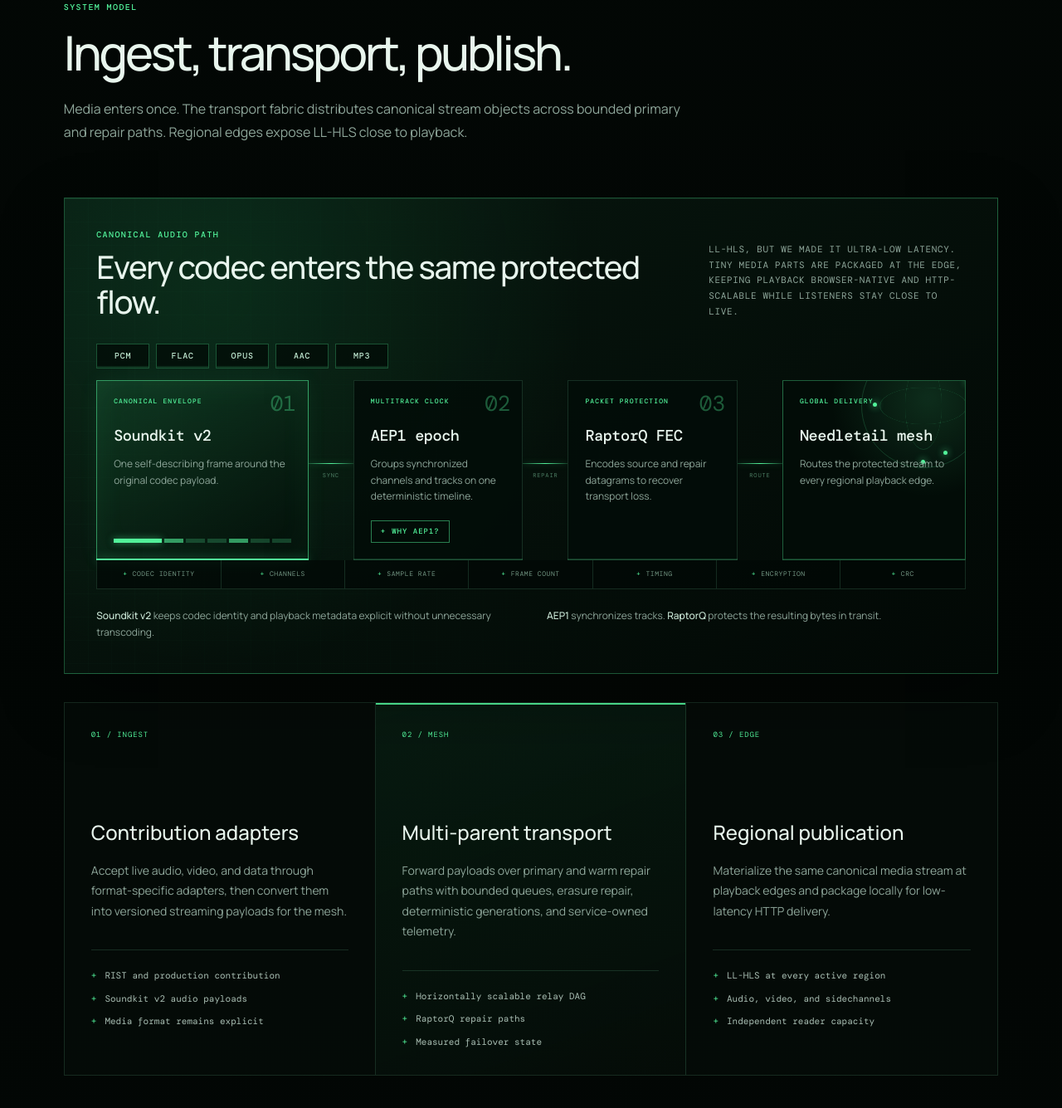
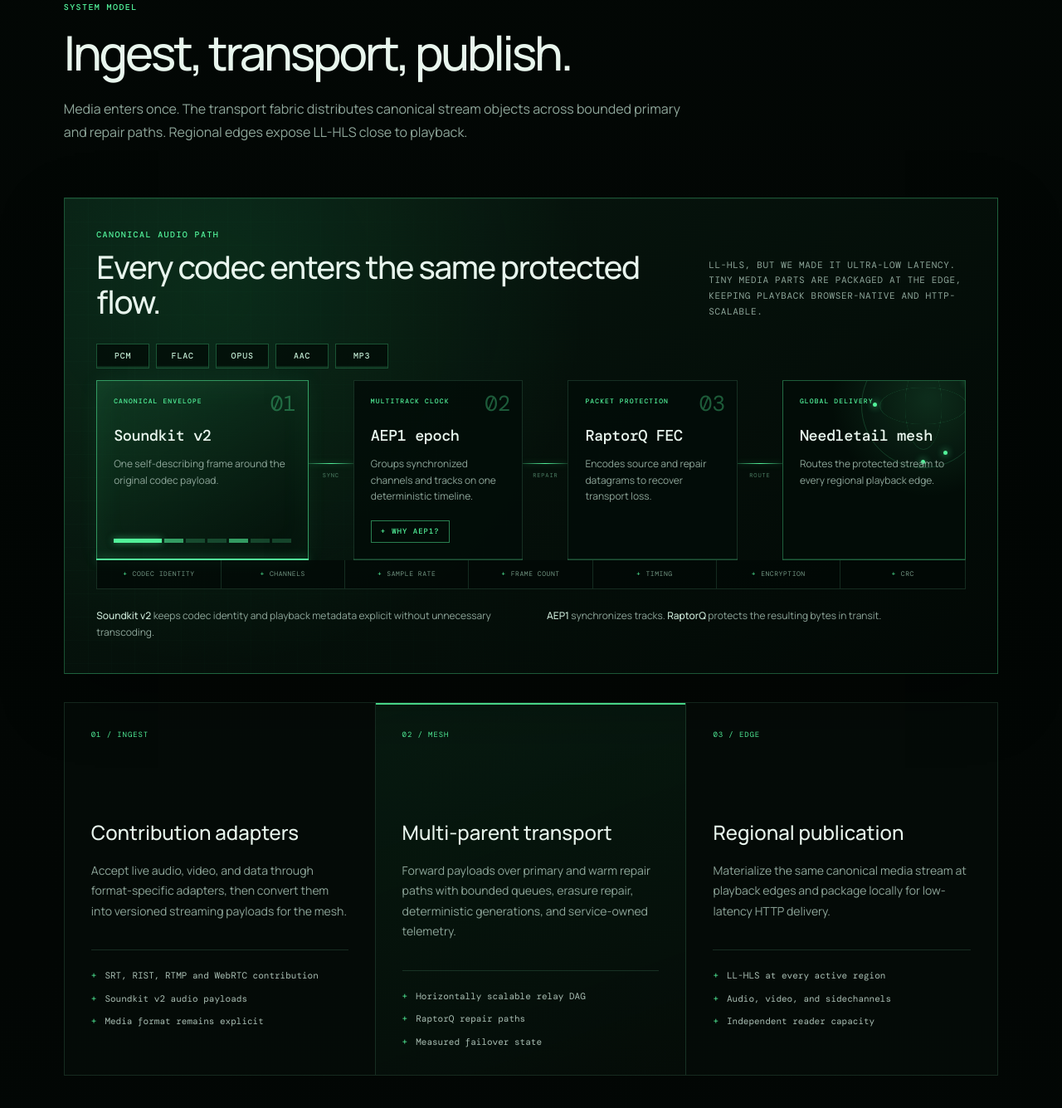
Before and after one commit to wavey-ai/needletail, a plain HTML site: page marketing-site/public/index.html in a window 1280 px wide. Shown: the part 1252-2587 px from the top of the page at 83% size. Drawn offline with nearby package versions, Linux system fonts and the light colour scheme; no server answers; a web font is replaced by a local one.

Commit message:
Clarify contribution protocols

```diff
--- a/marketing-site/public/index.html
+++ b/marketing-site/public/index.html
@@ -85,7 +85,7 @@
             <p class="eyebrow">CANONICAL AUDIO PATH</p>
             <h3 id="audio-path-title">Every codec enters the same protected flow.</h3>
           </div>
-          <p>LL-HLS, but we made it ultra-low latency. Tiny media parts are packaged at the edge, keeping playback browser-native and HTTP-scalable while listeners stay close to live.</p>
+          <p>LL-HLS, but we made it ultra-low latency. Tiny media parts are packaged at the edge, keeping playback browser-native and HTTP-scalable.</p>
         </div>
 
         <div class="codec-bank" aria-label="Accepted audio codecs">
@@ -182,7 +182,7 @@
           <div class="arch-index">01 / INGEST</div>
           <h3>Contribution adapters</h3>
           <p>Accept live audio, video, and data through format-specific adapters, then convert them into versioned streaming payloads for the mesh.</p>
-          <ul><li>RIST and production contribution</li><li>Soundkit v2 audio payloads</li><li>Media format remains explicit</li></ul>
+          <ul><li>SRT, RIST, RTMP and WebRTC contribution</li><li>Soundkit v2 audio payloads</li><li>Media format remains explicit</li></ul>
         </article>
         <article class="arch-card featured">
           <div class="arch-index">02 / MESH</div>
```
